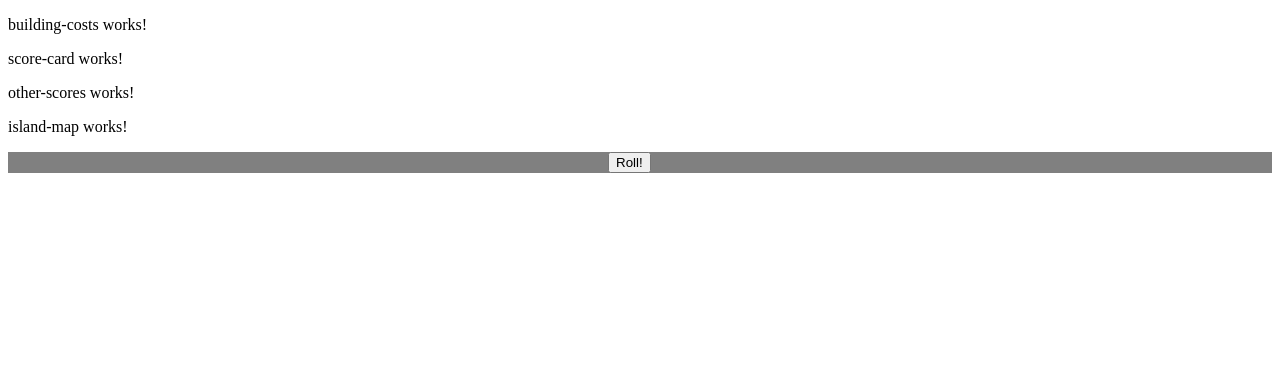
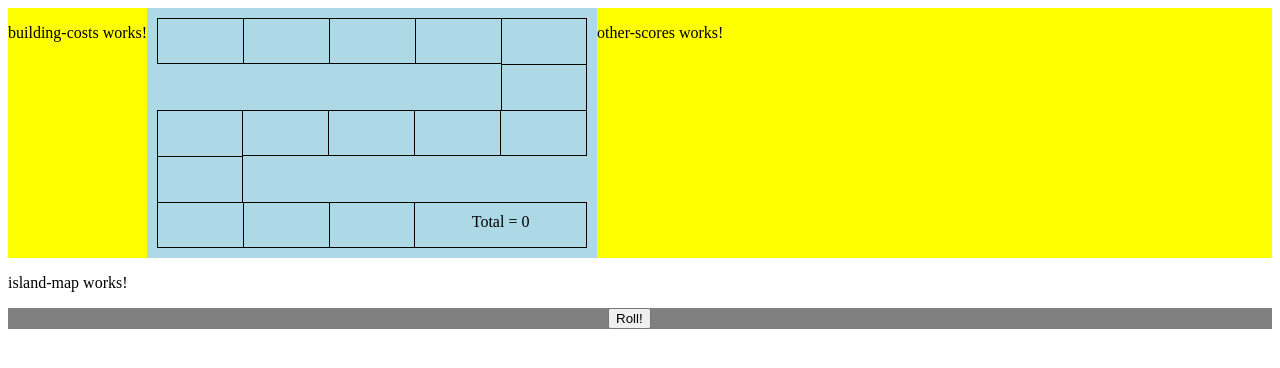
Before and after one commit to thegouge/catan-dice-game, an Angular app: page / in a window 1280 px wide. Shown: the top 368 px of the page. Built offline with nearby package versions, Linux system fonts and the light colour scheme.

Commit message:
added score card

```diff
--- a/src/app/components/header/header.component.css
+++ b/src/app/components/header/header.component.css
@@ -0,0 +1,4 @@
+.component {
+  display: flex;
+  background: yellow;
+}
--- a/src/app/components/header/header.component.html
+++ b/src/app/components/header/header.component.html
@@ -1,4 +1,4 @@
-<div>
+<div class="component">
   <app-building-costs></app-building-costs>
   <app-score-card></app-score-card>
   <app-other-scores></app-other-scores>
--- a/src/app/components/score-card/score-card.component.css
+++ b/src/app/components/score-card/score-card.component.css
@@ -0,0 +1,103 @@
+#score-card {
+  height: 250px;
+  width: 450px;
+  padding: 10px;
+  margin: auto;
+  box-sizing: border-box;
+  text-align: center;
+  background: lightblue;
+  display: grid;
+  grid-template-areas:
+    "a b c d e"
+    ". . . . f"
+    "k j i h g"
+    "l . . . ."
+    "m n o p p";
+  grid-template-columns: repeat(5, 20%);
+  grid-template-rows: repeat(5, 20%);
+  place-content: center;
+}
+
+.round-box {
+  border: 1px solid black;
+  padding: 10px 0;
+}
+
+.round-1 {
+  grid-area: a;
+  border-right: none;
+}
+
+.round-2 {
+  grid-area: b;
+  border-right: none;
+}
+
+.round-3 {
+  grid-area: c;
+  border-right: none;
+}
+
+.round-4 {
+  grid-area: d;
+  border-right: none;
+}
+
+.round-5 {
+  grid-area: e;
+  border-bottom: none;
+}
+
+.round-6 {
+  grid-area: f;
+  border-bottom: none;
+}
+
+.round-7 {
+  grid-area: g;
+  border-left: none;
+}
+
+.round-8 {
+  grid-area: h;
+  border-left: none;
+}
+
+.round-9 {
+  grid-area: i;
+  border-left: none;
+}
+
+.round-10 {
+  grid-area: j;
+  border-left: none;
+}
+
+.round-11 {
+  grid-area: k;
+  border-bottom: none;
+}
+
+.round-12 {
+  grid-area: l;
+  border-bottom: none;
+}
+
+.round-13 {
+  grid-area: m;
+  border-right: none;
+}
+
+.round-14 {
+  grid-area: n;
+  border-right: none;
+}
+
+.round-15 {
+  grid-area: o;
+}
+
+.total {
+  grid-area: p;
+  border-left: none;
+}
--- a/src/app/components/score-card/score-card.component.html
+++ b/src/app/components/score-card/score-card.component.html
@@ -1,3 +1,13 @@
-<p>
-  score-card works!
-</p>
+<div id="score-card">
+  <div
+    *ngFor="let round of rounds"
+    [ngClass]="
+      round.round ? 'round-box round-' + round.roundNumber : 'round-box total'
+    "
+  >
+    <ng-template [ngIf]="!round.round">Total = {{ round.score }}</ng-template>
+    <ng-template [ngIf]="round.score !== 0 && round.round">{{
+      round.score
+    }}</ng-template>
+  </div>
+</div>
--- a/src/app/components/score-card/score-card.component.ts
+++ b/src/app/components/score-card/score-card.component.ts
@@ -1,15 +1,19 @@
-import { Component, OnInit } from '@angular/core';
+import {Component, OnInit} from "@angular/core";
+import {Round} from "../../models/Round";
 
 @Component({
-  selector: 'app-score-card',
-  templateUrl: './score-card.component.html',
-  styleUrls: ['./score-card.component.css']
+  selector: "app-score-card",
+  templateUrl: "./score-card.component.html",
+  styleUrls: ["./score-card.component.css"]
 })
 export class ScoreCardComponent implements OnInit {
+  rounds: Round[] = [];
 
-  constructor() { }
-
-  ngOnInit() {
+  constructor() {
+    for (let i = 1; i < 17; i++) {
+      this.rounds.push(new Round(i));
+    }
   }
 
+  ngOnInit() {}
 }
--- /dev/null
+++ b/src/app/models/Round.ts
@@ -0,0 +1,16 @@
+export class Round {
+  round: boolean;
+  roundNumber: number;
+  score: number;
+
+  constructor(inputNumber: number) {
+    if (inputNumber === 16) {
+      this.round = false;
+      this.roundNumber = 0;
+    } else {
+      this.round = true;
+      this.roundNumber = inputNumber;
+    }
+    this.score = 0;
+  }
+}
```
